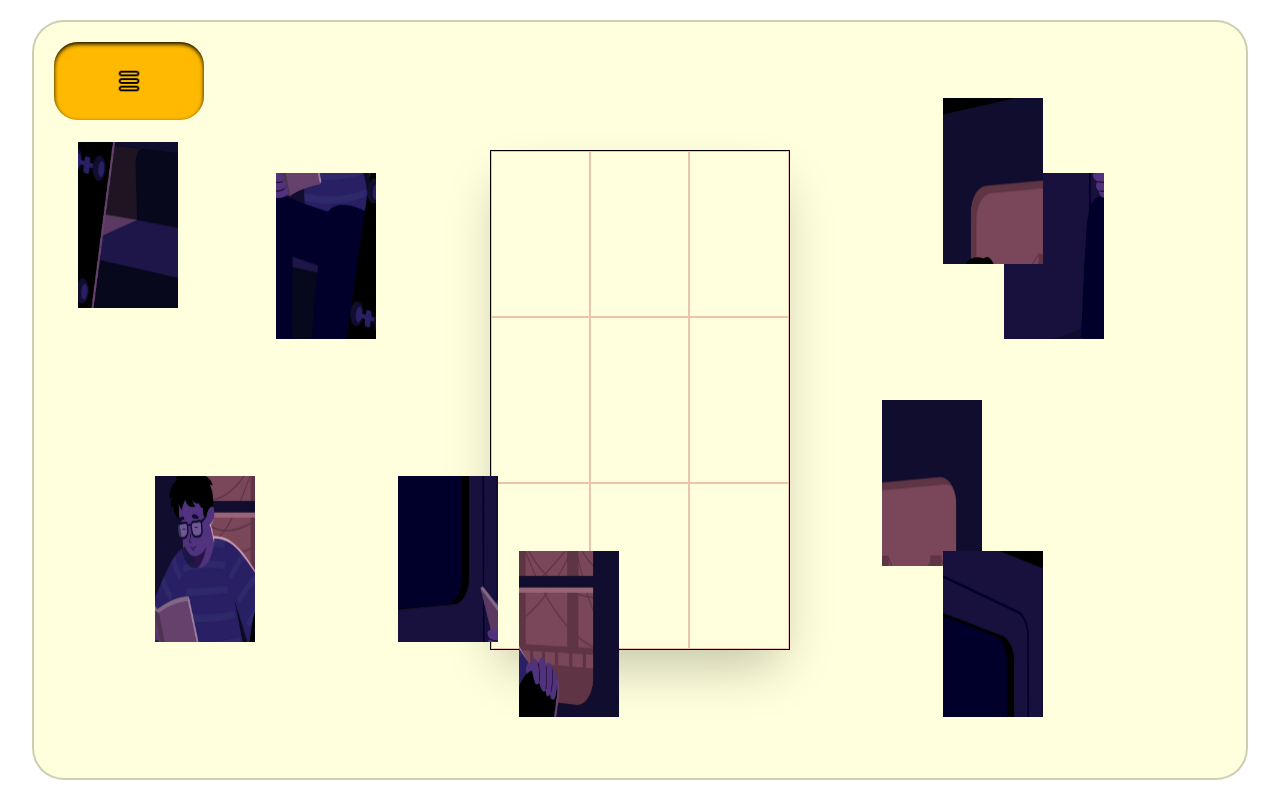
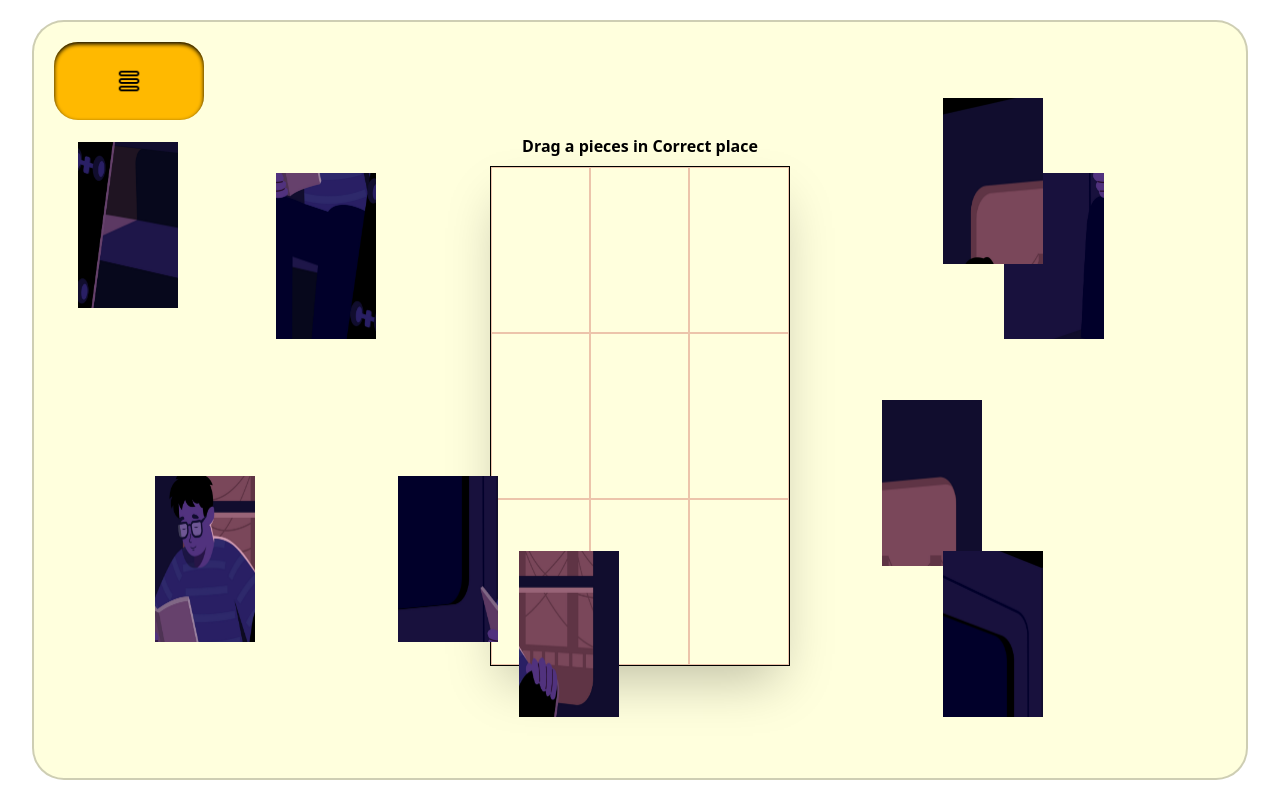
Before and after one commit to parsa-farshah/puzzleGame, a website: page src/pages/49pieces.html in a window 1280 px wide. Drawn offline with Linux system fonts and the light colour scheme.

Commit message:
add: add text in 49pieces forplay game

```diff
--- a/src/pages/49pieces.html
+++ b/src/pages/49pieces.html
@@ -10,8 +10,9 @@
   <body>
     <main class="w-full h-[100vh] bg-white flex justify-center items-center">
       <section
-        class="w-[95%] h-[95%] rounded-4xl border-[#00000031] bg-[#ffffdd] border-2 flex justify-center items-center relative overflow-hidden"
+        class="w-[95%] h-[95%] rounded-4xl border-[#00000031] bg-[#ffffdd] border-2 flex flex-col justify-center items-center relative overflow-hidden"
       >
+        <h4 class="font-bold text-[12px] md:text-[16px] mb-2">Drag a pieces in Correct place</h4>
         <div
           id="boxImage"
           class="w-[300px] h-[500px] shadow-2xl border flex flex-wrap *:w-[33.3%] *:h-[166px] *:border *:border-[#b111113f]"
```
